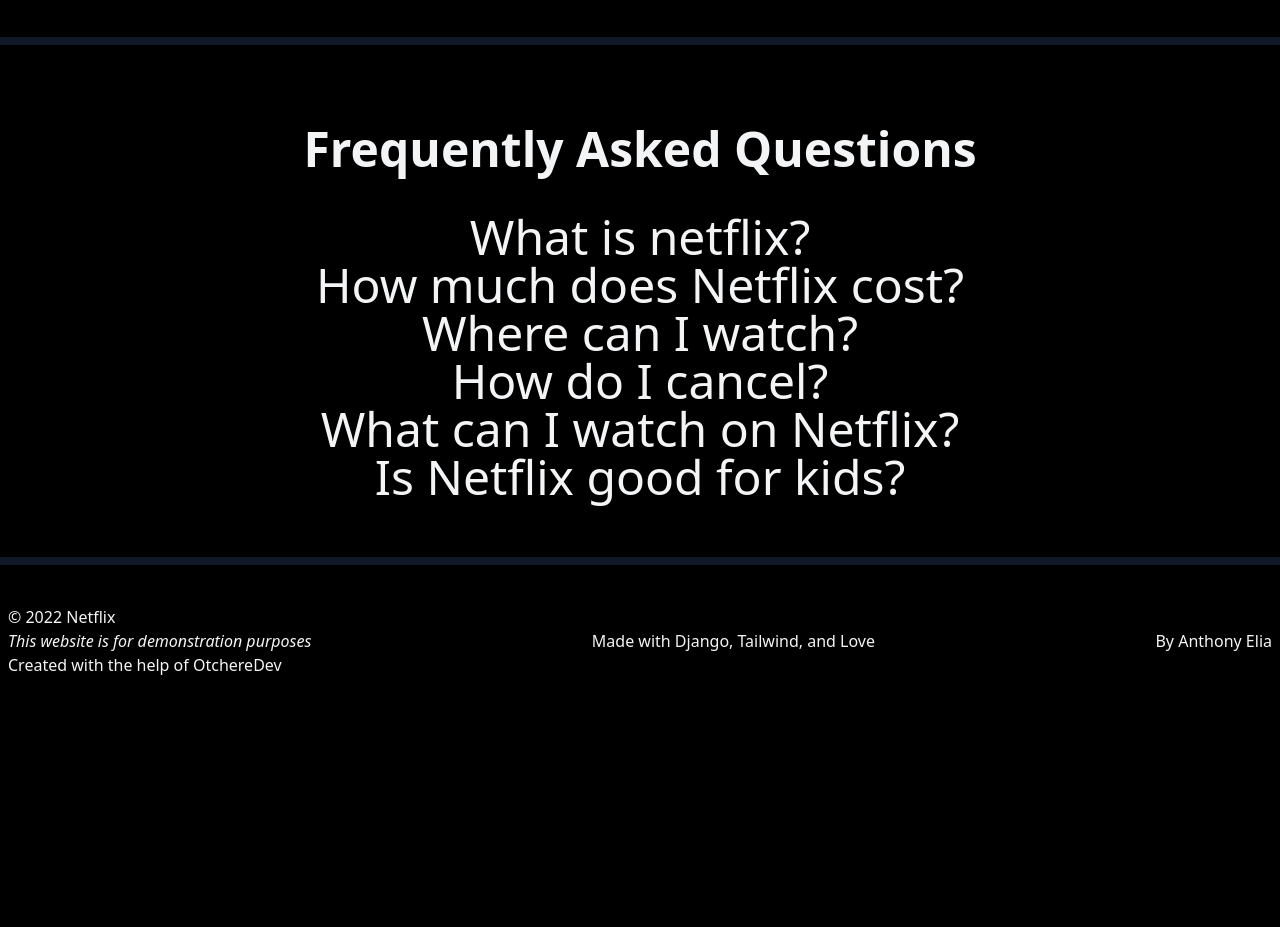
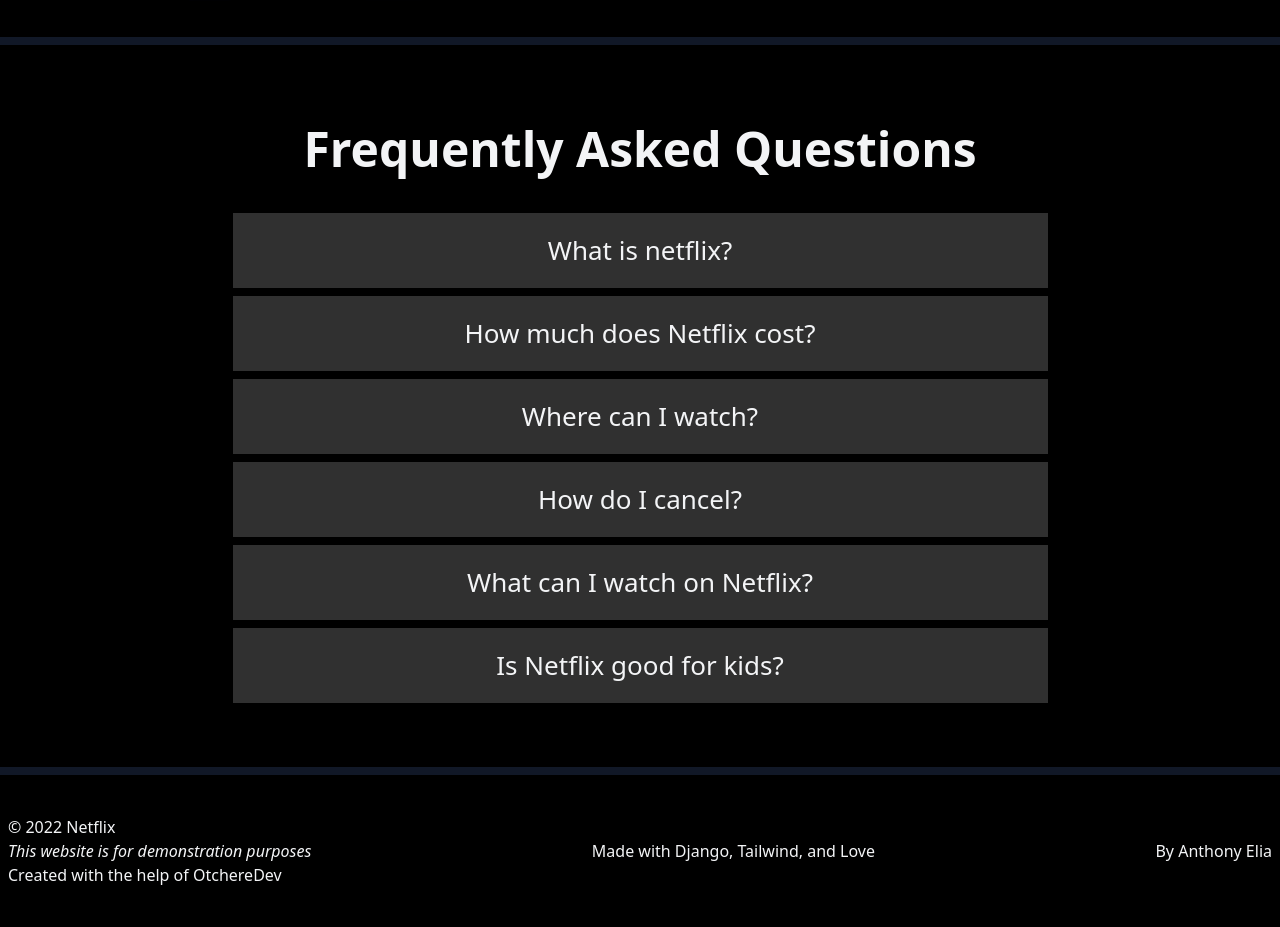
Before and after one commit to AnnieWannie/mock_netflix_django, a Django app: page / in a window 1280 px wide; the page is wider, and only the part inside the window is pictured. Shown: the part 2618-3545 px from the top of that part. Before the commit the page ends 3293 px from the top of that part, so only its background shows below. Run offline with Django 3.2, Linux system fonts and the light colour scheme; some libraries are stand-ins or nearby versions.

Commit message:
Add FAQ card styling

```diff
--- a/static/style.css
+++ b/static/style.css
@@ -1133,6 +1133,15 @@
   z-index: 1
 }
 
+/* Styling for FAQ section */
+
+.faq-question-card{
+  width: 815px;
+  height: 75px;
+  background-color: rgb(48, 48, 48);
+  margin-bottom: 8px;
+  font-size: 26px;
+}
 
 
 
```
